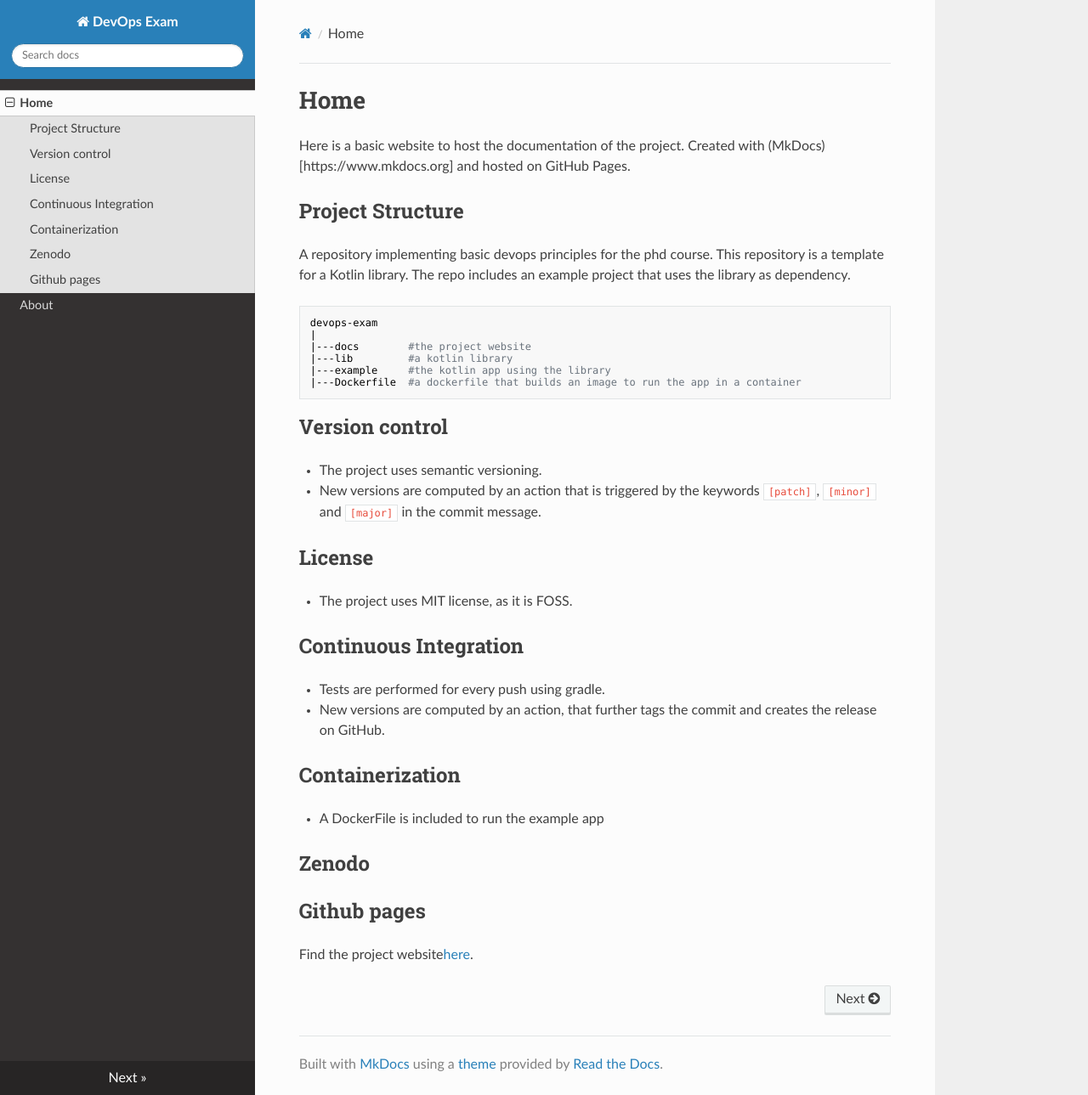
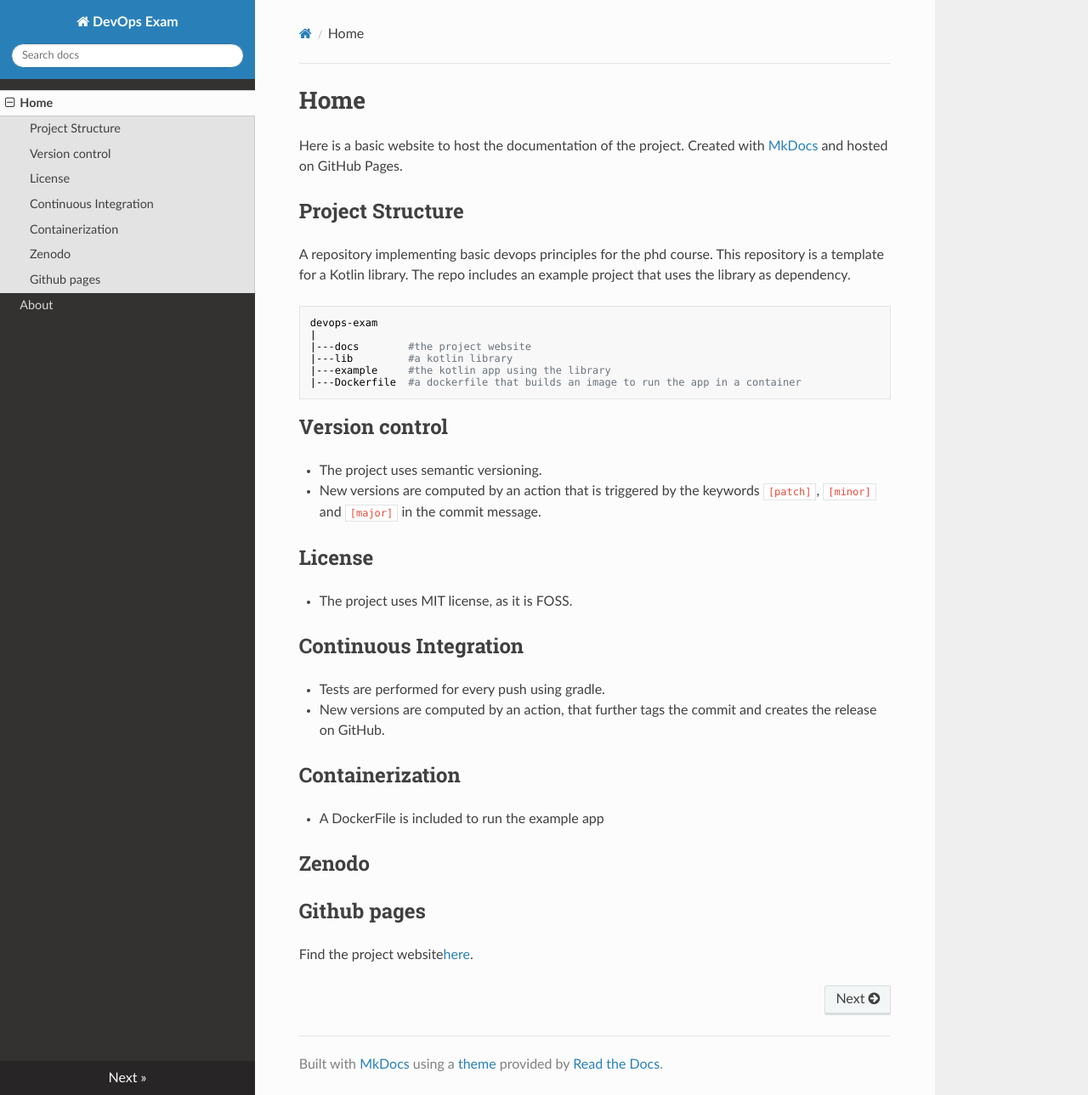
Before and after one commit to samubura/devops-exam, an MkDocs documentation site: the page built from docs/docs/index.md, in a window 1280 px wide and 1289 px high. Shown: the whole window at 85% size. Built offline with MkDocs 1.6.1, drawn with Linux system fonts in a browser that asks for light colours; nearby versions of some CDN libraries.

Commit message:
never trust copilot

```diff
--- a/docs/docs/index.md
+++ b/docs/docs/index.md
@@ -1,6 +1,6 @@
 # Home
 Here is a basic website to host the documentation of the project.
-Created with (MkDocs)[https://www.mkdocs.org] and hosted on GitHub Pages.
+Created with [MkDocs](https://www.mkdocs.org) and hosted on GitHub Pages.
 
 ## Project Structure
 A repository implementing basic devops principles for the phd course.
```
Also changed, not shown: README.md.
